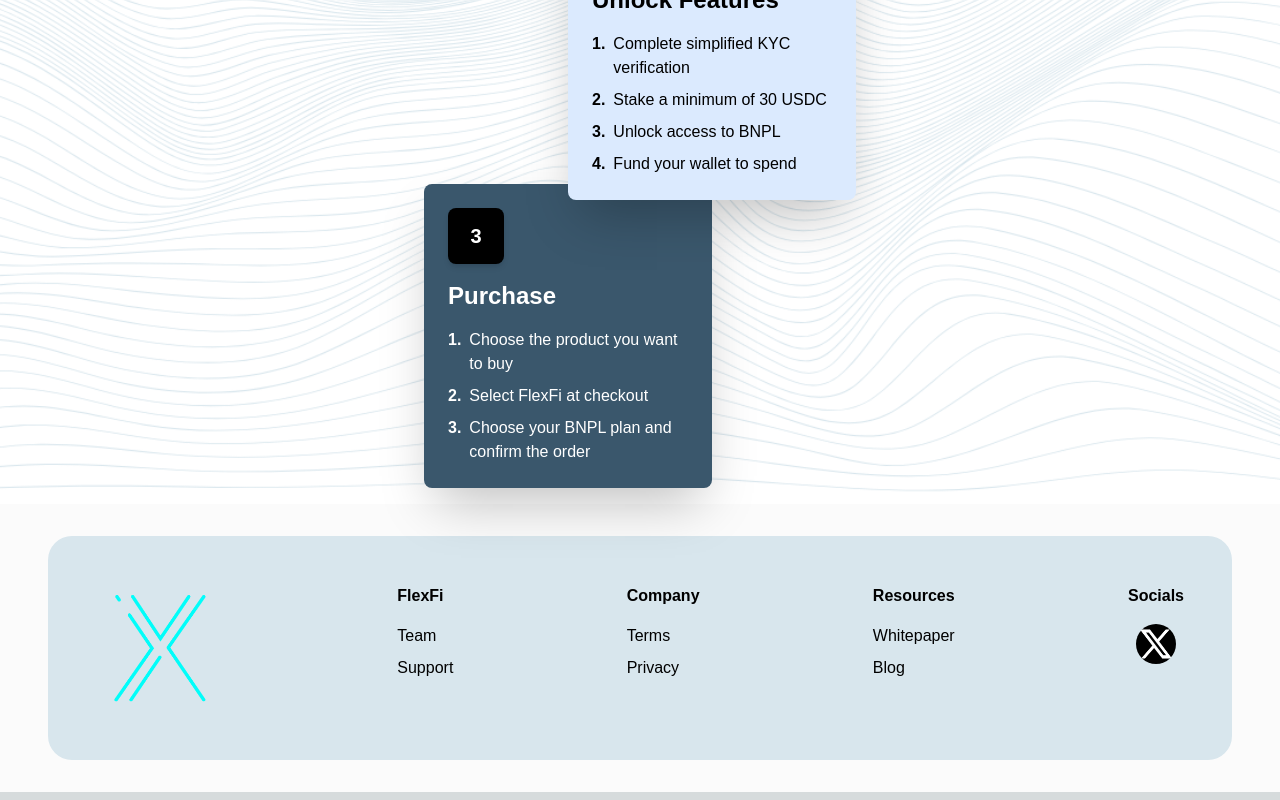
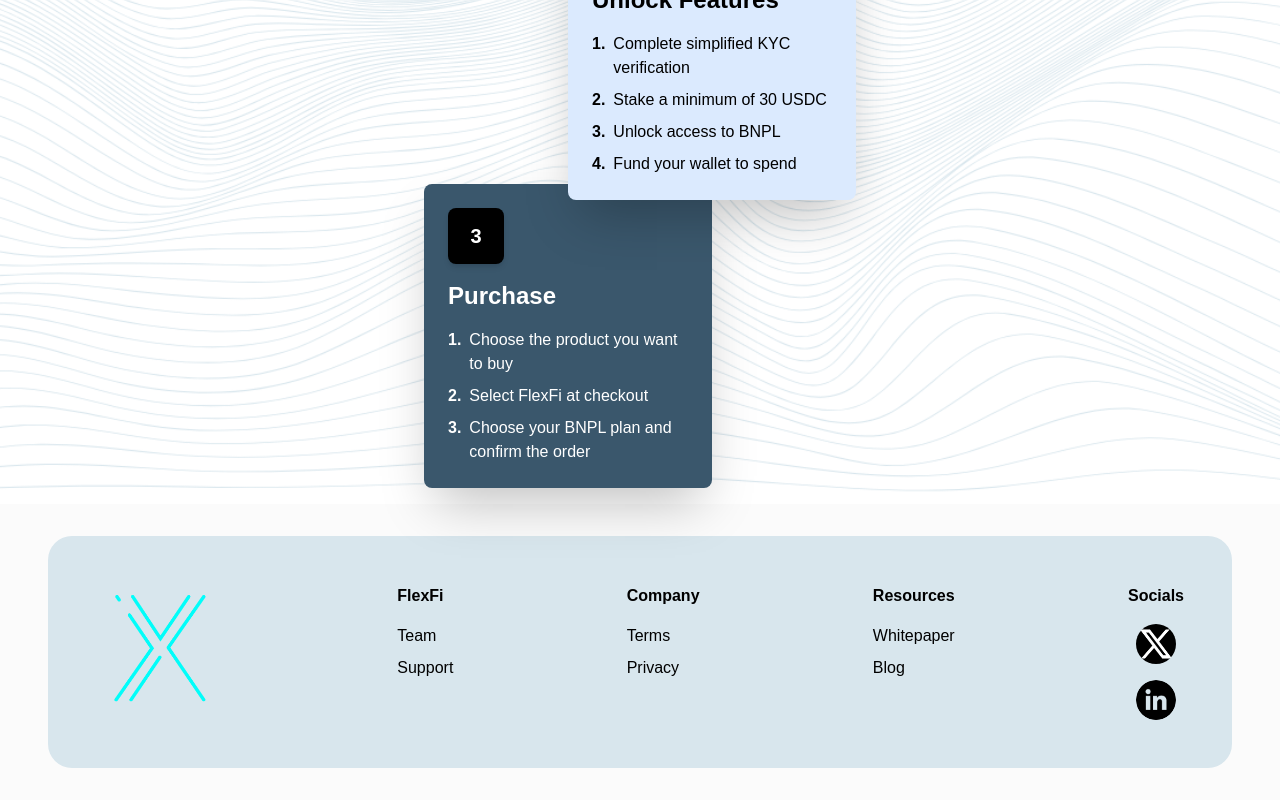
Before and after one commit to MickaelSanches/FlexFi-B-ta, a Next.js app: page /simulator in a window 1280 px wide. Shown: the part 2679-3479 px from the top of the page. Built offline with nearby package versions, Linux system fonts and the light colour scheme; a web font is replaced by a local one; what tailwindcss-motion would draw is missing.

Commit message:
add linkedin link in footer

```diff
--- a/src/components/Footer.tsx
+++ b/src/components/Footer.tsx
@@ -86,10 +86,30 @@ const Footer = () => {
           <h5 className="font-semibold font-display">
             {isEnglish ? "Socials" : "Síguenos"}
           </h5>
-          <Link className="mx-auto" href={"https://x.com/FlexFi_"}>
+          <Link
+            className="mx-auto"
+            href="https://x.com/FlexFi_"
+            target="_blank"
+            rel="noopener noreferrer"
+          >
             <Image
               src="/logo/logo-x.webp"
               alt="Logo X"
+              width={40}
+              height={40}
+              className="w-10 rounded-full mx-auto h-auto"
+            />
+          </Link>
+
+          <Link
+            className="mx-auto"
+            href="https://www.linkedin.com/company/flexfiofficial/posts/?feedView=all"
+            target="_blank"
+            rel="noopener noreferrer"
+          >
+            <Image
+              src="/logo/logo-in.webp"
+              alt="Logo LinkedIn"
               width={40}
               height={40}
               className="w-10 rounded-full mx-auto h-auto"
--- a/src/components/Presentation.tsx
+++ b/src/components/Presentation.tsx
@@ -1,6 +1,5 @@
 import { useLoginStore } from "@/store/useLoginStore";
 import { useLanguageStore } from "@/store/useLanguageStore";
-import Link from "next/link";
 import { IoIosArrowForward } from "react-icons/io";
 
 const Presentation = () => {
@@ -16,15 +15,15 @@ const Presentation = () => {
       </h1>
       {!isLogged && (
         <div className="flex flex-col sm:flex-row gap-4 justify-start motion-preset-slide-right motion-delay-[800ms]">
-          <Link
-            href="/register"
+          <button
+            disabled
             className="relative flex items-center bg-[#00FEFB] text-black font-bold px-6 py-4 rounded-full hover:scale-110 ease-out duration-300"
           >
             <p className="mr-4 font-display">
               {isEnglish ? "Download App" : "Descarga aplicación"}
             </p>
             <IoIosArrowForward size={22} />
-          </Link>
+          </button>
         </div>
       )}
     </section>
```
Also changed, not shown: public/logo/logo-in.webp (added).
